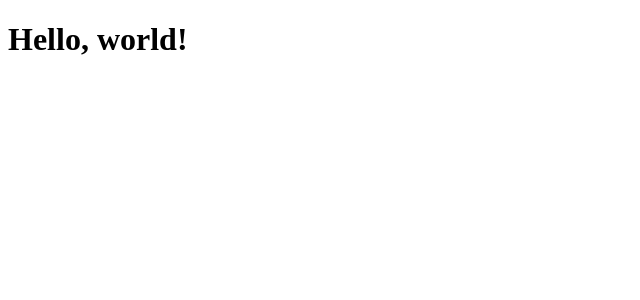
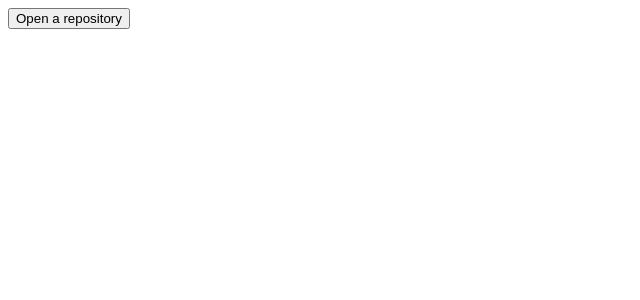
Before and after one commit to atirut-w/gitweb, a Vue app: page / in a window 1280 px wide. Shown: the top 300 px of the page, without its empty margins (0-640 px from the left). Built offline with nearby package versions, Linux system fonts and the light colour scheme.

Commit message:
File dialog test

```diff
--- a/src/App.vue
+++ b/src/App.vue
@@ -1,7 +1,22 @@
-<script setup lang='ts'>
-console.log('Hello, world!')
+<script lang='ts'>
+export default {
+    data() {
+        return {
+        }
+    },
+    methods: {
+        async openRepo() {
+            try {
+                var dir = await window.showDirectoryPicker({mode: "readwrite"});
+                console.log(dir);
+            } catch (e) {
+                console.log(e);
+            }
+        }
+    }
+}
 </script>
 
 <template>
-    <h1>Hello, world!</h1>
+    <button @click="openRepo">Open a repository</button>
 </template>
```
